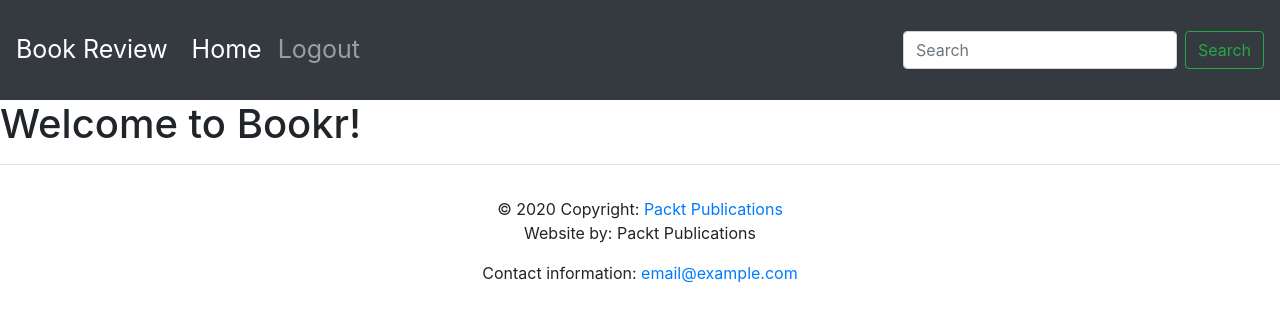
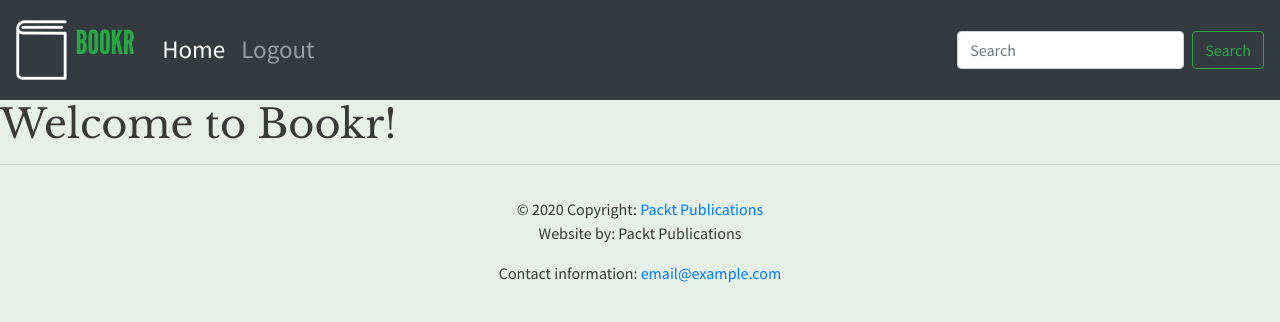
Before and after one commit to oumabaros/bookr, a Django app: template templates/base.html in a window 1280 px wide. Shown: the top 322 px of the page. Run offline with Django 3.2, Linux system fonts and the light colour scheme; the template is opened without the code that fills it, so the values that code supplies are empty; some libraries are stand-ins or nearby versions.

Commit message:
first commit

```diff
--- a/static/main.css
+++ b/static/main.css
@@ -0,0 +1,19 @@
+body {
+    font-family: 'Source Sans Pro', sans-serif;
+    background-color: #e6efe8;
+    color: #393939;
+}
+h1, h2, h3, h4, h5, h6 {
+font-family: 'Libre Baskerville', serif;
+}
+
+.navbar {
+    min-height: 100px;
+    font-size: 25px;
+}
+.navbar-brand {
+font-size: 25px;
+}
+.navbar-brand > img{
+height:60px;
+}
--- a/templates/base.html
+++ b/templates/base.html
@@ -8,32 +8,23 @@
         <link rel="stylesheet" href="https://stackpath.bootstrapcdn.com/bootstrap/4.4.1/css/bootstrap.min.css" integrity="sha384-Vkoo8x4CGsO3+Hhxv8T/Q5PaXtkKtu6ug5TOeNV6gBiFeWPGFN9MuhOf23Q9Ifjh" crossorigin="anonymous">
 
         <link rel="stylesheet" href="https://cdnjs.cloudflare.com/ajax/libs/font-awesome/4.7.0/css/font-awesome.min.css">
+        <link rel="stylesheet" href="{% static 'main.css' %}">
+        <link rel="stylesheet" href="https://fonts.googleapis.com/css?family=Libre+Baskerville|Source+Sans+Pro&display=swap">
         <title>
             {% block title %}Book Review{% endblock title %}
         </title>
-        <style type="text/css">
-            .navbar {
-              min-height: 100px;
-              font-size: 25px;
-            }
-            .navbar-brand {
-              font-size: 25px;
-            }
-            .navbar-brand > img{
-              height:60px;
-            }
-          </style>
+
     </head>
     <body>
         <nav class="navbar navbar-expand-sm navbar-dark bg-dark sticky-top">
-            <a class="navbar-brand" href="/">{% block brand %}Book Review{% endblock brand %}</a>
+            <a class="navbar-brand" href="/books/">{% block brand %}<img src="{% static 'logo.png'%}"/>{% endblock brand %}</a>
             <button class="navbar-toggler" type="button" data-toggle="collapse" data-target="#navbarSupportedContent" aria-controls="navbarSupportedContent" aria-expanded="false" aria-label="Toggle navigation">
               <span class="navbar-toggler-icon"></span>
             </button>
             <div class="collapse navbar-collapse" id="navbarSupportedContent">
               <ul class="navbar-nav mr-auto">
                 <li class="nav-item active">
-                  <a class="nav-link" href="/books/">Home <span class="sr-only">(current)</span></a>
+                  <a class="nav-link" href="/">Home <span class="sr-only">(current)</span></a>
                 </li>
                 <li class="nav-item">
                   <a class="nav-link" href="#">Logout</a>
```
Also changed, not shown: static/logo.png (added).
